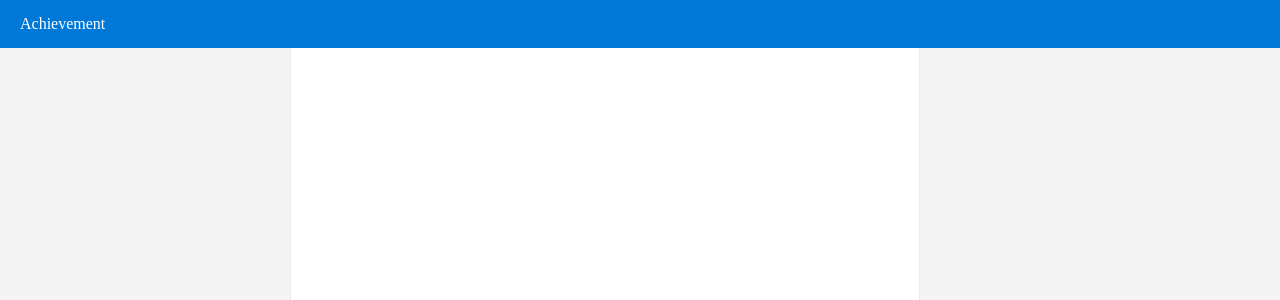
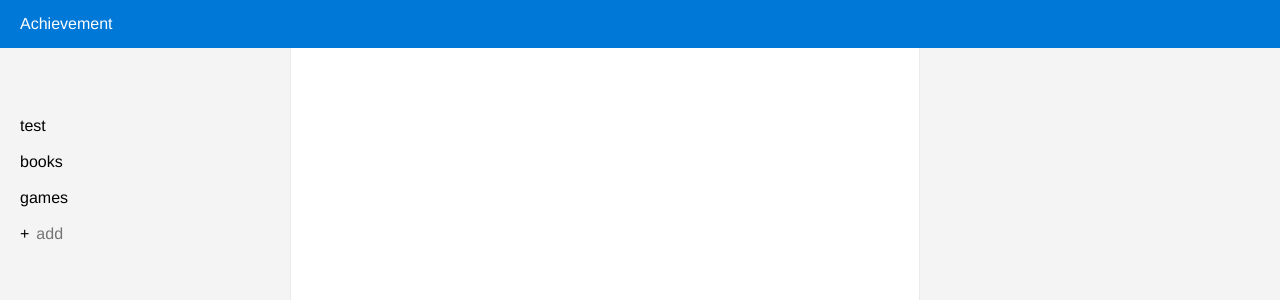
Before and after one commit to qiyisi/achievement, a React (Create React App) app: page / in a window 1280 px wide. Shown: the top 300 px of the page. Built offline with nearby package versions, Linux system fonts and the light colour scheme.

Commit message:
add type item

```diff
--- /dev/null
+++ b/src/components/AddItem.js
@@ -0,0 +1,30 @@
+import React from 'react';
+
+class AddItem extends React.Component {
+  constructor(props) {
+    super(props)
+    this.state = { value: '' }
+    this.onEnterKeyPress = this.onEnterKeyPress.bind(this)
+    this.onInputChange = this.onInputChange.bind(this)
+  }
+  onInputChange(event) {
+    this.setState({ value: event.target.value });
+  }
+  onEnterKeyPress(event) {
+    if (event.key === 'Enter') {
+      if (this.state.value) {
+        this.props.addType(this.state.value)
+        this.setState({ value: '' });
+      }
+    }
+  }
+  render() {
+    return (
+      <div className='type-item add-item'>
+        <span><input className='add-item-input' placeholder='add' value={this.state.value} onChange={this.onInputChange} onKeyPress={this.onEnterKeyPress} /></span>
+      </div >
+    )
+  }
+}
+
+export default AddItem;
--- a/src/components/Content.js
+++ b/src/components/Content.js
@@ -6,16 +6,28 @@ import RightColumn from './RightColumn';
 class Content extends React.Component {
   constructor(props) {
     super(props);
-    this.state = { showRightColumn: true }
+    this.state = {
+      typeList: [{ name: 'test', index: '1' }, { name: 'books', index: '2' }, { name: 'games', index: '3' }],
+      focusType: null,
+      showRightColumn: true
+    }
     this.toggleRightColumn = this.toggleRightColumn.bind(this)
+    this.setFocusType = this.setFocusType.bind(this)
+    this.addType = this.addType.bind(this)
   }
   toggleRightColumn() {
     this.setState({ showRightColumn: !this.state.showRightColumn })
   }
+  setFocusType(index) {
+    this.setState({ focusType: index })
+  }
+  addType(name) {
+    this.setState({ typeList: this.state.typeList.concat({ name: name, index: (this.state.typeList.length + 1).toString() }) })
+  }
   render() {
     return (
       <div className="content" >
-        <LeftColumn />
+        <LeftColumn typeList={this.state.typeList} focusType={this.state.focusType} onTypeItemClick={this.setFocusType} addType={this.addType} />
         <CenterColumn onCenterColumnClick={this.toggleRightColumn} />
         <RightColumn show={this.state.showRightColumn} />
       </div>
--- a/src/components/LeftColumn.js
+++ b/src/components/LeftColumn.js
@@ -1,11 +1,18 @@
 import React from 'react';
+import TypeItem from './TypeItem';
+import AddItem from './AddItem';
 
-function LeftColumn() {
-  return (
-    <div className="left-column">
-
-    </div>
-  );
+class LeftColumn extends React.Component {
+  render() {
+    return (
+      <div className="left-column">
+        <div className="type-item-container" >
+          {this.props.typeList.map(item => (<TypeItem data={item} focus={this.props.focusType} onTypeItemClick={this.props.onTypeItemClick} key={item.index} />))}
+          <AddItem addType={this.props.addType} />
+        </div>
+      </div>
+    );
+  }
 }
 
 export default LeftColumn;
--- a/src/components/RightColumn.js
+++ b/src/components/RightColumn.js
@@ -1,12 +1,6 @@
 import React from 'react';
 
 class RightColumn extends React.Component {
-  // constructor(props) {
-  //   super(props);
-  // }
-  componentDidMount() {
-    console.log('RightColumn mount', this.props)
-  }
   render() {
     return (
       (this.props.show &&
--- /dev/null
+++ b/src/components/TypeItem.js
@@ -0,0 +1,13 @@
+import React from 'react';
+
+class TypeItem extends React.Component {
+  render() {
+    return (
+      <div className={['type-item', this.props.focus === this.props.data.index ? 'type-item-focus' : null].join(' ')} onClick={() => this.props.onTypeItemClick(this.props.data.index)}>
+        <span>{this.props.data.name}</span>
+      </div>
+    )
+  }
+}
+
+export default TypeItem;
--- a/src/css/index.css
+++ b/src/css/index.css
@@ -4,6 +4,7 @@ html, body, #root {
 
 body {
   margin: 0;
+  font-family: "Microsoft Yahei","微软雅黑","STXihei","Meiryo UI","Meiryo","メイリオ","ＭＳ Ｐゴシック","MS PGothic","Hiragino Kaku Gothic Pro","Arial Unicode MS","Helvetica Neue","Helvetica","Arial",sans-serif;
 }
 
 .header {
@@ -42,3 +43,45 @@ body {
   flex: 0 0 360px;
   border-left: 1px solid #EAEAEA;
 }
+
+.type-item-container {
+  margin-top: 60px;
+}
+
+.type-item {
+  width: 100%;
+  height: 36px;
+  line-height: 36px;
+}
+
+.type-item:hover {
+  background-color:#ededed;
+}
+
+.type-item > span {
+  display: flex;
+  margin: 0 20px;
+}
+
+.type-item-focus {
+  background-color:#ededed;
+  color: #0078D7;
+}
+
+.add-item {
+  outline: 0;
+}
+
+.add-item > span::before {
+  content: '+';
+  margin-right: 5px;
+}
+
+.add-item-input {
+  flex-grow: 1;
+  outline: 0;
+  border: 0;
+  background-color: transparent;
+  font-family: "Microsoft Yahei","微软雅黑","STXihei","Meiryo UI","Meiryo","メイリオ","ＭＳ Ｐゴシック","MS PGothic","Hiragino Kaku Gothic Pro","Arial Unicode MS","Helvetica Neue","Helvetica","Arial",sans-serif;
+  font-size: 1em;
+}
```
